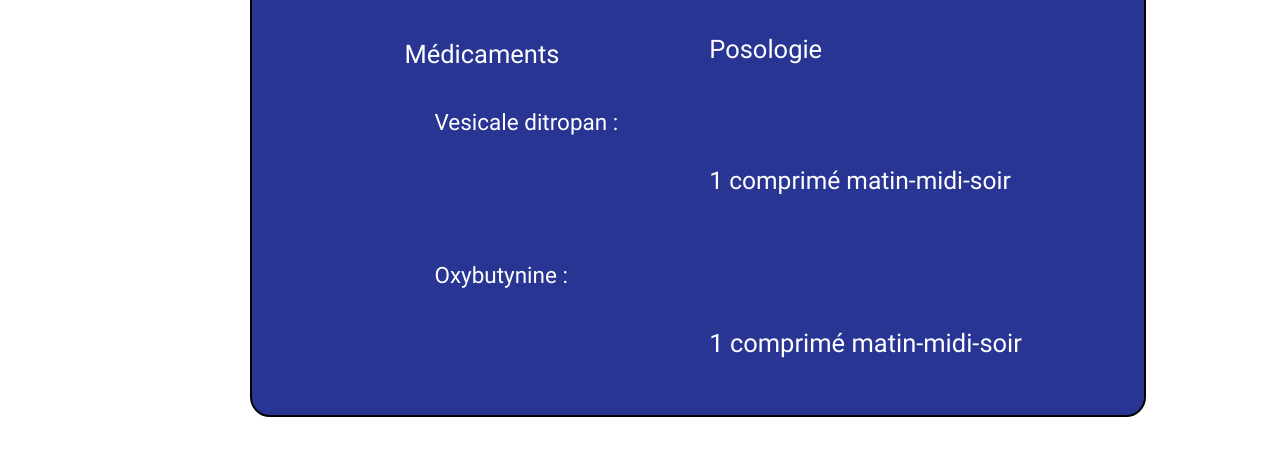
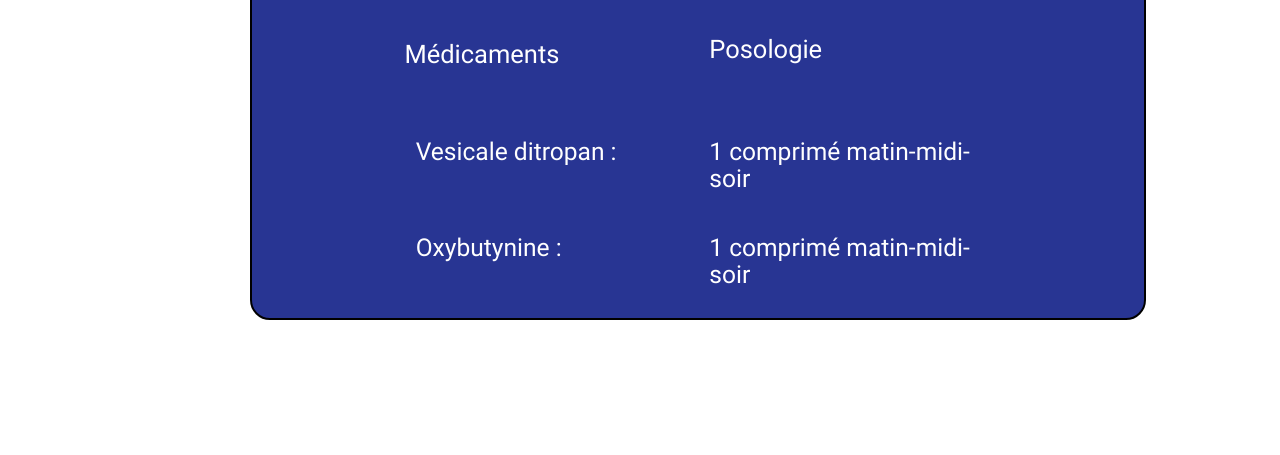
Before and after one commit to stephsen/Hackathon_urotech, a website: page patient/traitement.html in a window 1280 px wide. Shown: the part 313-768 px from the top of the page. Drawn offline with nearby package versions, Linux system fonts and the light colour scheme; files whose address does not match are found by name.

Commit message:
Modification des fichiers Arnaud

```diff
--- a/patient/traitement.html
+++ b/patient/traitement.html
@@ -59,25 +59,26 @@
                                 <h4>Posologie</h4>
                             </div>
                         </div>
-                        <ul>
-                            <li>Vesicale ditropan :</li>
-                        </ul>
                     </div>
-                    <div class="row">
-                        <div class="col offset-l6 col l6">
+                </div>
+                <div class="row">
+                    <div class="col offset-l2 col l8">
+                        <div class="col l6">
+                            <h5>Vesicale ditropan :</h5>
+                        </div>
+                        <div class="col l6">
                             <h5>1 comprimé matin-midi-soir</h5>
                         </div>
                     </div>
                 </div>
+
                 <div class="row">
                     <div class="col offset-l2 col l8">
-                        <ul>
-                            <li>Oxybutynine :</li>
-                        </ul>
-                    </div>
-                    <div class="row">
-                        <div class="col offset-l6 col l6">
-                            <h3>1 comprimé matin-midi-soir</h3>
+                        <div class="col l6">
+                            <h5>Oxybutynine :</h5>
+                        </div>
+                        <div class="col l6">
+                            <h5>1 comprimé matin-midi-soir</h5>
                         </div>
                     </div>
                 </div>
```
Also changed, not shown: patient/diagnostiquePatient.html (+3 -3 lines).
